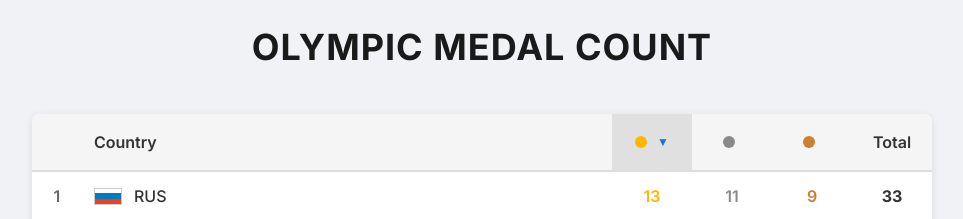
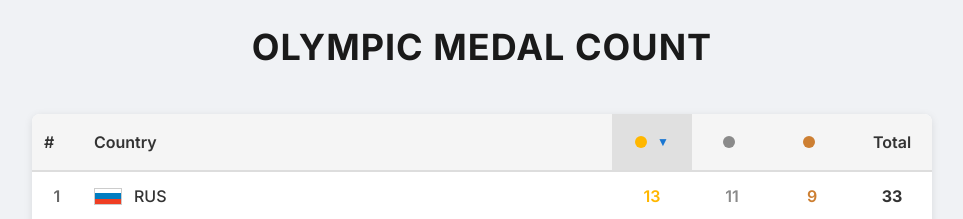
Before and after one commit to OyinloluB/medal-count-app, a Next.js app: page / in a window 1280 px wide. Shown: the top 219 px of the page, without its empty margins (158-1121 px from the left). Built offline with nearby package versions, Linux system fonts and the light colour scheme.

Commit message:
chore: final cleanup and documentation

```diff
--- a/src/app/globals.css
+++ b/src/app/globals.css
@@ -22,3 +22,16 @@ button {
 table {
   border-spacing: 0;
 }
+
+/* screen reader only text */
+.sr-only {
+  position: absolute;
+  width: 1px;
+  height: 1px;
+  padding: 0;
+  margin: -1px;
+  overflow: hidden;
+  clip: rect(0, 0, 0, 0);
+  white-space: nowrap;
+  border-width: 0;
+}
--- a/src/app/page.tsx
+++ b/src/app/page.tsx
@@ -1,6 +1,6 @@
 "use client";
 
-import React from "react";
+import React, { useMemo } from "react";
 import MedalTable from "@/components/MedalTable";
 import ErrorMessage from "@/components/ErrorMessage";
 import { useMedalData } from "@/hooks/useMedalData";
@@ -12,10 +12,18 @@ export default function Home() {
   const { medals, loading, error } = useMedalData();
   const { sortBy, setSortBy } = useURLParams();
 
+  const sortedMedals = useMemo(
+    () => sortMedals(medals, sortBy),
+    [medals, sortBy]
+  );
+
   if (loading) {
     return (
       <main className={styles.main}>
-        <div className={styles.loading}>Loading medal data...</div>
+        <div className={styles.loading} role="status" aria-live="polite">
+          <span>Loading medal data...</span>
+          <span className="sr-only">Please wait</span>
+        </div>
       </main>
     );
   }
@@ -27,8 +35,6 @@ export default function Home() {
       </main>
     );
   }
-
-  const sortedMedals = sortMedals(medals, sortBy);
 
   return (
     <main className={styles.main}>
--- a/src/components/CountryFlag/index.tsx
+++ b/src/components/CountryFlag/index.tsx
@@ -1,10 +1,6 @@
 import React from "react";
 import styles from "./styles.module.css";
-
-export interface CountryFlagProps {
-  /** three‑letter ISO country code (e.g. "CAN", "USA") */
-  countryCode: string;
-}
+import { CountryFlagProps } from "@/utils/types";
 
 // sprite dimensions (each flag in the sprite sheet is 28x17 pixels)
 const FLAG_WIDTH = 28;
--- a/src/components/MedalTable/TableHeader.tsx
+++ b/src/components/MedalTable/TableHeader.tsx
@@ -24,7 +24,7 @@ const TableHeader = ({ currentSort, onSortChange }: TableHeaderProps) => {
     <thead className={styles.header}>
       <tr>
         <th className={styles.rankCell}>
-          <span className="sr-only">Rank</span>
+          <span className="sr-only">Rank</span>#
         </th>
         <th className={styles.countryCell}>Country</th>
         {columns.map(({ key, label, ariaLabel }) => {
--- a/src/components/MedalTable/index.tsx
+++ b/src/components/MedalTable/index.tsx
@@ -11,7 +11,10 @@ const MedalTable = ({ medals, sortBy, onSortChange }: MedalTableProps) => {
 
   return (
     <div className={styles.tableContainer}>
-      <table className={styles.table}>
+      <table className={styles.table} aria-label="Olympic medal standings">
+        <caption className="sr-only">
+          Top 10 countries by Olympic medals, sorted by {sortBy}
+        </caption>
         <TableHeader currentSort={sortBy} onSortChange={onSortChange} />
         <tbody>
           {medals.map((medal, index) => (
--- a/src/utils/types.ts
+++ b/src/utils/types.ts
@@ -31,7 +31,7 @@ export interface TableRowProps {
 
 // country flag props
 export interface CountryFlagProps {
-  code: string;
+  countryCode: string;
 }
 
 // error message props
```
Also changed, not shown: 1 other file (tests, documents, lock files or other folders).
